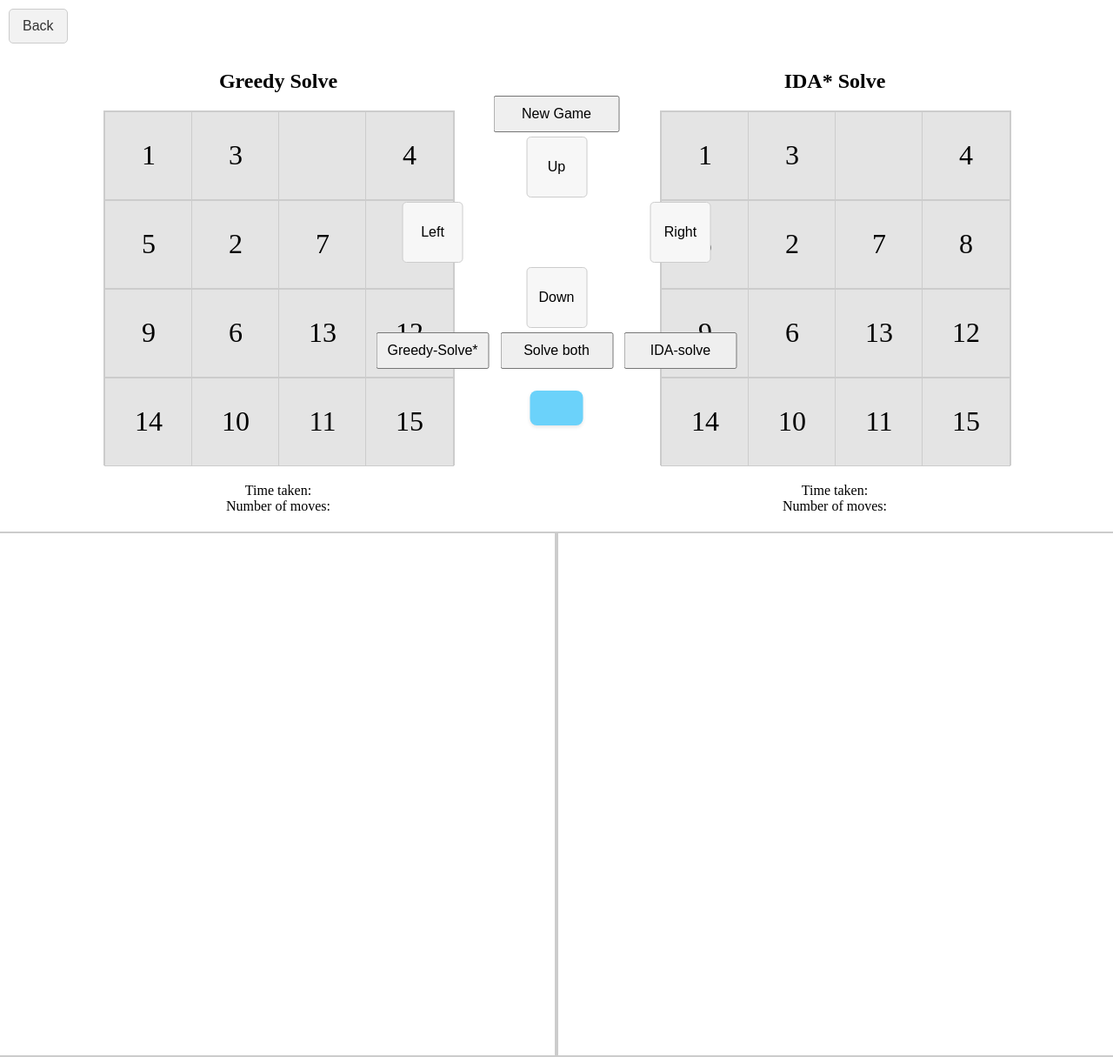
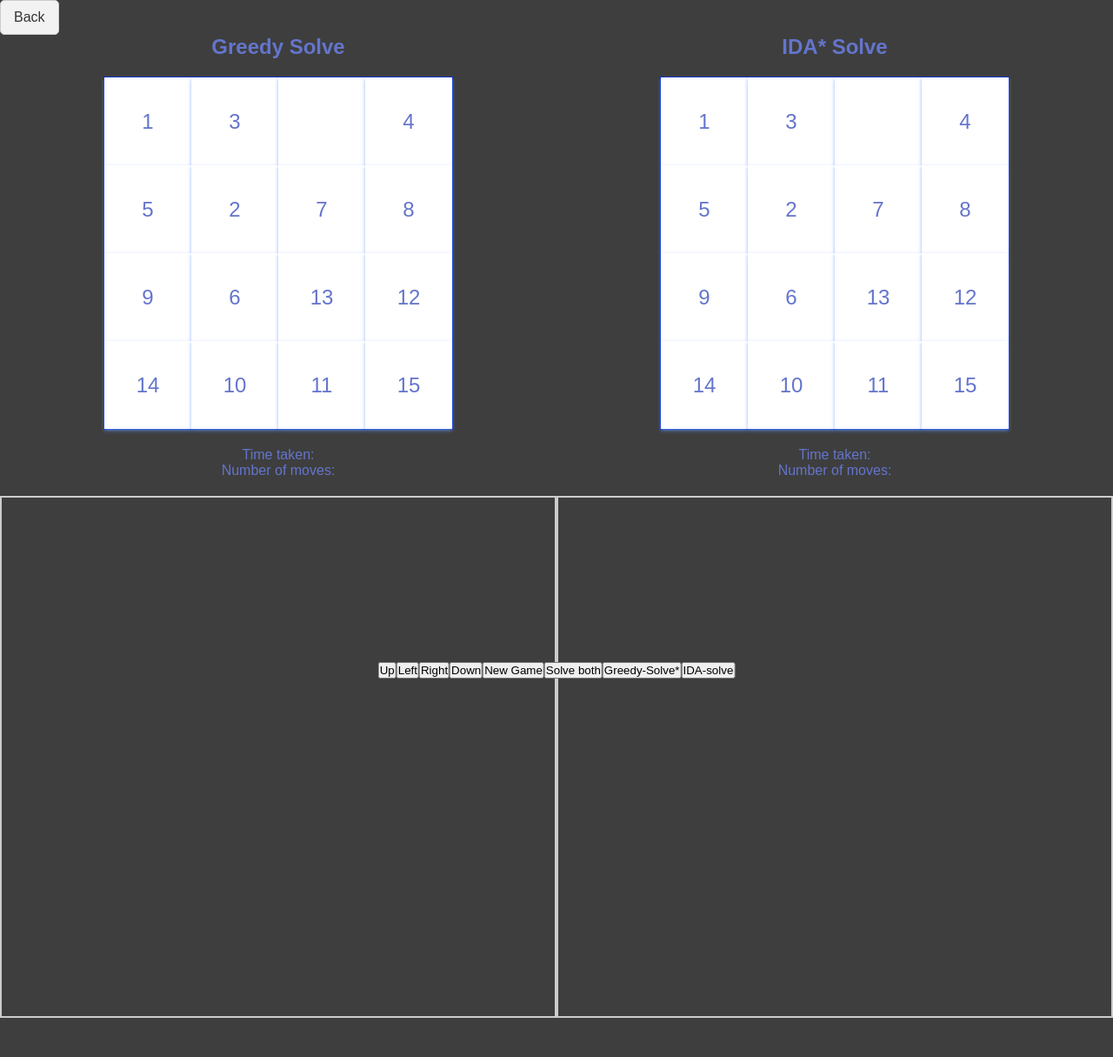
Before and after one commit to TheRickyZhang/SlidingTiles, a Django app: page /game/ in a window 1280 px wide. Shown: the whole page at 87% size. After the commit the page ends 1170 px from the top, so only its background shows below. Run offline with Django 5.2, Linux system fonts and the light colour scheme; some libraries are stand-ins or nearby versions.

Commit message:
Updated UI to look nice

```diff
--- a/static/css/styles.css
+++ b/static/css/styles.css
@@ -1,25 +1,89 @@
+/* Global reset and base styles */
+* {
+    box-sizing: border-box;
+    margin: 0;
+    padding: 0;
+}
+
+body {
+    font-family: Arial, sans-serif;
+    background-color: #3e3e3e; /* Grey background color for the screen */
+    color: #6475cb; /* Blue text color for headings */
+}
+
+/* Buttons */
+.button {
+    display: inline-block;
+    padding: 12px 24px;
+    font-size: 16px;
+    font-weight: bold;
+    text-transform: uppercase;
+    border: none;
+    border-radius: 5px;
+    cursor: pointer;
+    transition: background-color 0.3s ease;
+}
+
+.button.primary {
+    background-color: #007bff;
+    color: #fff;
+}
+
+.button.primary:hover {
+    background-color: #0056b3;
+}
+
+.button.secondary {
+    background-color: #6c757d;
+    color: #fff;
+}
+
+.button.secondary:hover {
+    background-color: #495057;
+}
+
+/* Containers */
+.container {
+    max-width: 1200px;
+    margin: 0 auto;
+    padding: 20px;
+}
+
+/* Grid */
+.grid {
+    display: grid;
+    grid-template-columns: repeat(auto-fit, minmax(250px, 1fr));
+    grid-gap: 20px;
+}
+
+/* Tiles */
 .tile {
-    width: 100px;
-    height: 100px;
-    background-color: #e4e4e4;
+    width: 100%;
+    padding: 20px;
+    background-color: #fff; /* White background color for tiles */
+    box-shadow: 0 2px 4px rgba(95, 150, 252, 0.705);
+    transition: transform 0.3s ease;
     display: flex;
     justify-content: center;
     align-items: center;
-    font-size: 2em;
-    border: 1px solid #ccc;
+    text-align: center; /* Center text horizontally */
+    font-size: 1.5em; /* Enlarge text size */
 }
 
+.tile:hover {
+    transform: translateY(-5px);
+}
+
+/* Additional styling */
+/* Back button */
 .back-button {
-    display: inline-block;
-    padding: 10px 15px;
-    font-size: 16px;
-    cursor: pointer;
     background-color: #f2f2f2;
     color: #333;
     border: 1px solid #ccc;
     border-radius: 5px;
-    margin: 10px;
-    text-align: center;
+    padding: 10px 15px;
+    font-size: 16px;
+    cursor: pointer;
     transition: background-color 0.3s ease;
 }
 
@@ -27,179 +91,37 @@
     background-color: #e0e0e0;
 }
 
-
-.make-move-button {
-    display: block;
-    width: 70px;
-    height: 70px;
-    padding: 10px;
-    font-size: 16px;
-    cursor: pointer;
-
-    background-color: #f7f7f7;
-    border: 1px solid #ccc;
-    border-radius: 5px;
-    transition: background-color 0.5s ease;
-
-    /*display: flex;*/
-    justify-content: center;
-    align-items: center;
-}
-
-.control-button {
-    width: 145px;
-    padding: 10px;
-    font-size: 15px;
-    cursor: pointer;
+/* Button container */
+#button-container {
+    position: absolute; /* Absolute positioning */
+    left: 50%; /* Centered horizontally */
+    transform: translateX(-50%); /* Offset by half its width to center align */
+    bottom: 20px; /* Distance from the bottom */
     display: flex;
     justify-content: center;
     align-items: center;
-    transition: background-color 0.5s ease;
+    z-index: 2; /* Ensure buttons are above game boards */
 }
 
-.solve-button {
-    width: 130px;
-    padding: 10px;
-    font-size: 16px;
-    cursor: pointer;
+/* Main container */
+#main-container {
     display: flex;
-    justify-content: center;
-    align-items: center;
-    transition: background-color 0.5s ease;
+    flex-direction: column;
+    height: 100vh; /* Full height of the viewport */
 }
 
-#button-container {
-    position: absolute; /* Absolute positioning */
-    top: 100px; /* Positioned at the bottom */
-    left: 50%; /* Centered horizontally */
-    transform: translateX(-50%); /* Offset by half its width to center align */
-    width: auto; /* Let it take the width according to its content */
-    z-index: 10; /* Ensure it's above other elements */
-    display: grid;
-    grid-template-columns: repeat(3, auto); /* Creates a 3-column layout */
-    grid-template-rows: repeat(5, auto); /* Creates a 3-row layout */
-    justify-items: center; /* Centers the grid horizontally */
-    justify-content: center; /* Centers the grid horizontally */
-    align-items: center; /* Centers the grid vertically */
-    gap: 5px; /* Spacing between buttons */
-    padding: 10px; /* Padding around the container */
+/* Game and tree container */
+#game-and-tree-container {
+    flex: 1; /* Takes up all available space */
+    display: flex;
+    justify-content: space-between; /* Place the side containers at the ends */
+    position: relative;
 }
 
-/* Styling for all buttons */
-.make-move-button, .solve-button, .control-button, message-container{
-    padding: 10px;
-    font-size: 16px;
-    cursor: pointer;
+/* Side container */
+.side-container {
+    flex: 1; /* Each side container takes up half the width */
     display: flex;
-    justify-content: center;
+    flex-direction: column;
     align-items: center;
-    transition: background-color 0.5s ease;
 }
-
-/* Positioning individual buttons in the grid */
-#new-game-button {
-    grid-row: 1 / 2;
-    grid-column: 2 / 3;
-}
-
-#move-up {
-    grid-row: 2 / 3;
-    grid-column: 2 / 3;
-}
-
-#move-left {
-    grid-row: 3/4;
-    grid-column: 1/2;
-}
-
-#move-right {
-    grid-row: 3/4;
-    grid-column: 3;
-}
-
-#move-down {
-    grid-row: 4/5;
-    grid-column: 2 / 3;
-}
-
-#both-solve-button {
-    grid-row: 5/6;
-    grid-column: 2 / 3;
-}
-
-#greedy-solve-button {
-    grid-row: 5/6;
-    grid-column: 1 / 2;
-}
-
-#IDA-solve-button {
-    grid-row: 5/6;
-    grid-column: 3 / 4;
-}
-
-/* Additional style adjustments if needed */
-.make-move-button {
-    width: 70px;
-    height: 70px;
-    background-color: #f7f7f7;
-    border: 1px solid #ccc;
-    border-radius: 5px;
-}
-
-.tree-container {
-    width: 25%;
-    height: 800px;
-    overflow: scroll;
-}
-
-#message-text {
-    grid-row: 6 / 7;
-    grid-column: 1 / 4;
-  width: 10%;
-  max-width: 150px;
-  min-height: 20px;
-  margin: 20px auto;
-  text-align: center;
-  padding: 10px;
-  background-color: #6bd2fa;
-  border-radius: 8px;
-  box-shadow: 0 2px 4px rgba(0,0,0,0.1);
-  font-family: Arial, sans-serif;
-}
-
-#game-board {
-    display: none;
-    grid-gap: 5px;
-    justify-content: center;
-    align-items: center;
-    margin: 20px auto;
-}
-
-.messages {
-    margin-bottom: 20px;
-}
-.message {
-    padding: 10px;
-    border-radius: 5px;
-    margin: 5px 0 15px;
-}
-.error {
-    background-color: #f2dede;
-    color: #a94442;
-    border: 1px solid #ebccd1;
-    padding: 10px;
-    margin-bottom: 15px;
-}
-#tree-container {
-    border: 1px solid #ccc;
-    padding: 5px;
-    margin: 10px;
-    position: relative; /* For positioning of potential overlays like zoom controls */
-    overflow: auto; /* Makes the div scrollable */
-    background: #f9f9f9;
-}
-
-.link {
-    stroke: #555; /* Color of the line */
-    stroke-width: 1px; /* Thickness of the line */
-}
--- a/static/js/game.js
+++ b/static/js/game.js
@@ -87,7 +87,7 @@ $(document).ready(function() {
     function startIdaSolve() {
         return new Promise((resolve, reject) => {
             gameActive = false;
-            delay(500).then(() => { // Ensure there's a 500ms delay before starting IDA solve
+            delay(125).then(() => { // Ensure there's a 500ms delay before starting IDA solve
                 $.ajax({
                     url: '/ida_solve/',
                     type: 'GET',
--- a/templates/game.html
+++ b/templates/game.html
@@ -41,7 +41,7 @@
             margin: 20px auto;
             width: 100%; /* Adjustable width */
             height: 406px; /* Adjustable height */
-            border: 1px solid #ccc; /* Visual boundary for game boards */
+            border: 1px solid #0d2ec3; /* Visual boundary for game boards */
         }
 
         .tree-container {
```
